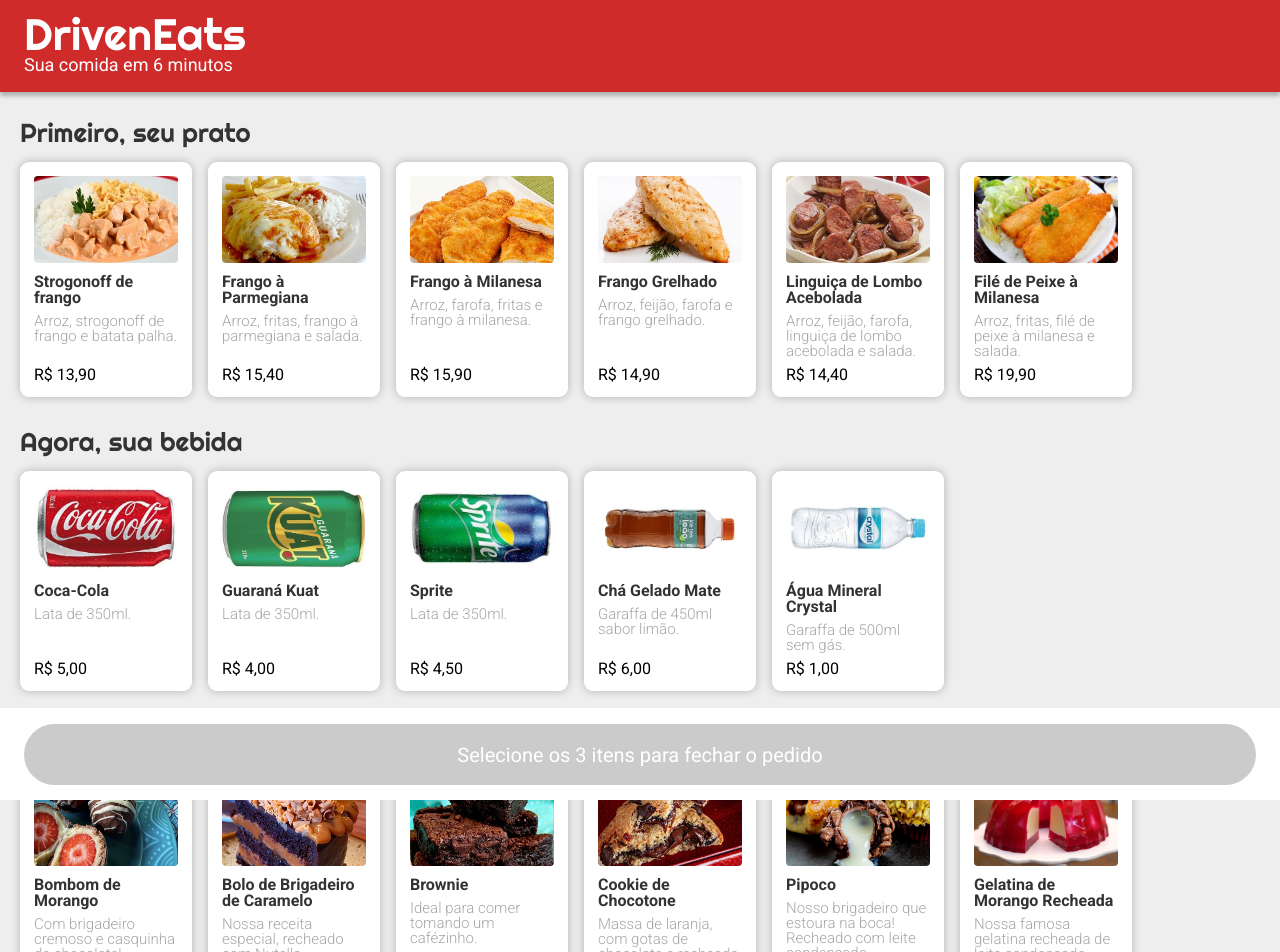
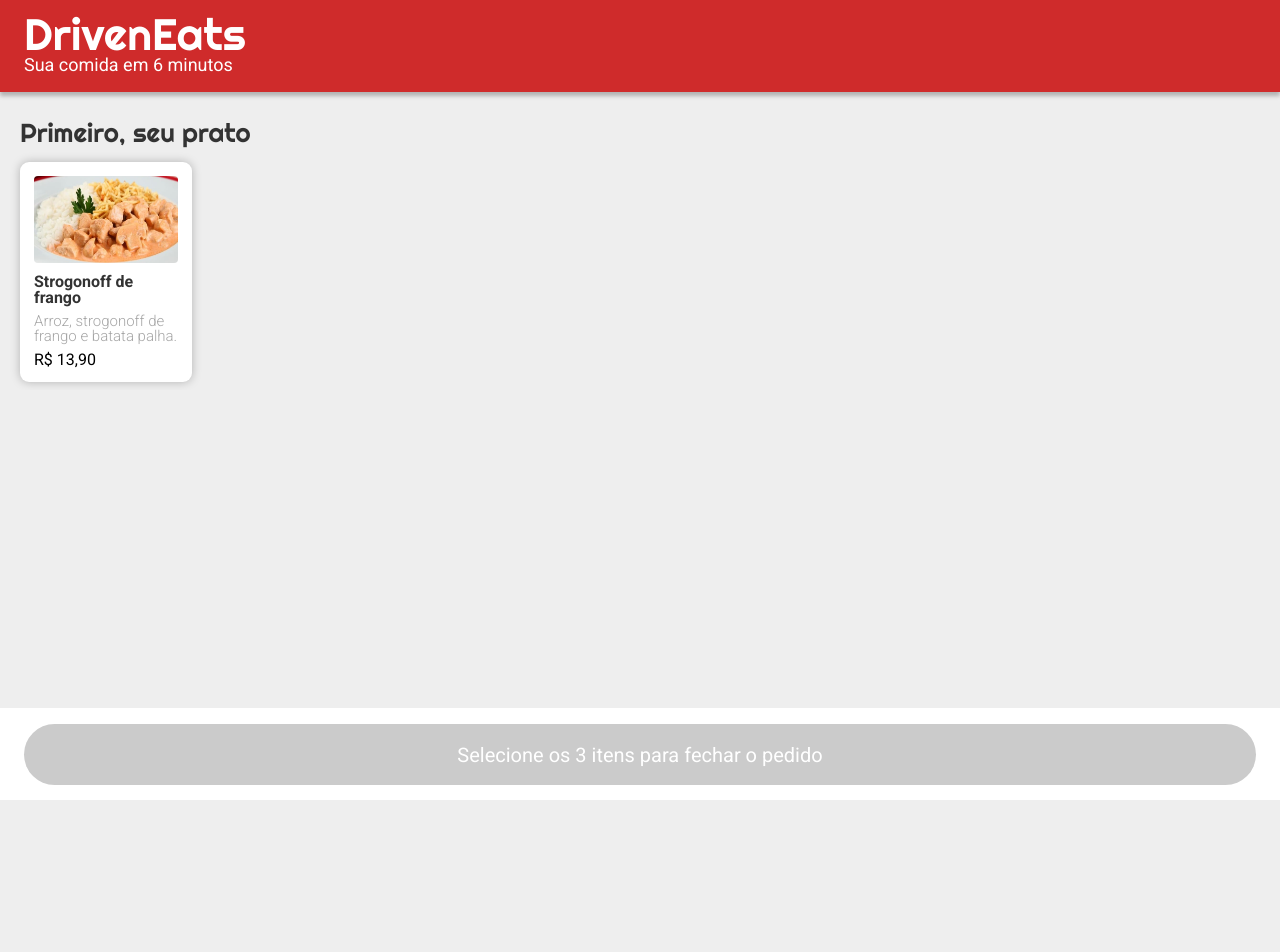
Before and after one commit to gmtorres95/08-DrivenEatsReact, a JavaScript app: page / in a window 1280 px wide. Shown: the top 952 px of the page. After the commit the page ends 800 px from the top, so only its background shows below. Built offline with nearby package versions, Linux system fonts and the light colour scheme.

Commit message:
Implemented components

```diff
--- a/src/components/App.js
+++ b/src/components/App.js
@@ -1,189 +1,13 @@
+import { Category } from "./Category";
+import { Footer } from "./Footer";
+import { Header } from "./Header";
+
 export default function App () {
     return (
         <div>
-            <div class="top-bar">
-        <h1>DrivenEats</h1>
-        <span>Sua comida em 6 minutos</span>
-    </div>
-    <div class="category">
-        <h2>Primeiro, seu prato</h2>
-        <div class="options dish">
-            <div class="option" onclick="addNewItem(this,'dish')">
-                <div>
-                    <img src="/media/pratos/strogonoff.jpeg" alt="Strogonoff de Frango" />
-                    <h3>Strogonoff de frango</h3>
-                    <p class="description">Arroz, strogonoff de frango e batata palha.</p>
-                </div>
-                <p class="price">R$ 13,90</p>
-                <ion-icon name="checkmark-circle" class="hidden"></ion-icon>
-            </div>
-            <div class="option" onclick="addNewItem(this,'dish')">
-                <div>
-                    <img src="/media/pratos/parmegiana.jpeg" alt="Frango à Parmegiana" />
-                    <h3>Frango à Parmegiana</h3>
-                    <p class="description">Arroz, fritas, frango à parmegiana e salada.</p>
-                </div>
-                <p class="price">R$ 15,40</p>
-                <ion-icon name="checkmark-circle" class="hidden"></ion-icon>
-            </div>
-            <div class="option" onclick="addNewItem(this,'dish')">
-                <div>
-                    <img src="/media/pratos/milanesa.jpeg" alt="Frango à Milanesa" />
-                    <h3>Frango à Milanesa</h3>
-                    <p class="description">Arroz, farofa, fritas e frango à milanesa.</p>
-                </div>
-                <p class="price">R$ 15,90</p>
-                <ion-icon name="checkmark-circle" class="hidden"></ion-icon>
-            </div>
-            <div class="option" onclick="addNewItem(this,'dish')">
-                <div>
-                    <img src="/media/pratos/grelhado.jpeg" alt="Frango Grelhado" />
-                    <h3>Frango Grelhado</h3>
-                    <p class="description">Arroz, feijão, farofa e frango grelhado.</p>
-                </div>
-                <p class="price">R$ 14,90</p>
-                <ion-icon name="checkmark-circle" class="hidden"></ion-icon>
-            </div>
-            <div class="option" onclick="addNewItem(this,'dish')">
-                <div>
-                    <img src="/media/pratos/liguiça.jpeg" alt="Linguiça de Lombo" />
-                    <h3>Linguiça de Lombo Acebolada</h3>
-                    <p class="description">Arroz, feijão, farofa, linguiça de lombo acebolada e salada.</p>
-                </div>
-                <p class="price">R$ 14,40</p>
-                <ion-icon name="checkmark-circle" class="hidden"></ion-icon>
-            </div>
-            <div class="option" onclick="addNewItem(this,'dish')">
-                <div>
-                    <img src="/media/pratos/peixe.jpeg" alt="Peixe à Milanesa" />
-                    <h3>Filé de Peixe à Milanesa</h3>
-                    <p class="description">Arroz, fritas, filé de peixe à milanesa e salada.</p>
-                </div>
-                <p class="price">R$ 19,90</p>
-                <ion-icon name="checkmark-circle" class="hidden"></ion-icon>
-            </div>
-            <div class="dummy"></div>
-        </div>
-    </div>
-    <div class="category">
-        <h2>Agora, sua bebida</h2>
-        <div class="options drink">
-            <div class="option" onclick="addNewItem(this,'drink')">
-                <div>
-                    <img src="/media/bebidas/coca.jpeg" alt="Coca-Cola" />
-                    <h3>Coca-Cola</h3>
-                    <p class="description">Lata de 350ml.</p>
-                </div>
-                <p class="price">R$ 5,00</p>
-                <ion-icon name="checkmark-circle" class="hidden"></ion-icon>
-            </div>
-            <div class="option" onclick="addNewItem(this,'drink')">
-                <div>
-                    <img src="/media/bebidas/kuat.jpeg" alt="Guaraná Kuat" />
-                    <h3>Guaraná Kuat</h3>
-                    <p class="description">Lata de 350ml.</p>
-                </div>
-                <p class="price">R$ 4,00</p>
-                <ion-icon name="checkmark-circle" class="hidden"></ion-icon>
-            </div>
-            <div class="option" onclick="addNewItem(this,'drink')">
-                <div>
-                    <img src="/media/bebidas/sprite.jpeg" alt="Sprite" />
-                    <h3>Sprite</h3>
-                    <p class="description">Lata de 350ml.</p>
-                </div>
-                <p class="price">R$ 4,50</p>
-                <ion-icon name="checkmark-circle" class="hidden"></ion-icon>
-            </div>
-            <div class="option" onclick="addNewItem(this,'drink')">
-                <div>
-                    <img src="/media/bebidas/mate.jpeg" alt="Chá Gelado Mate" />
-                    <h3>Chá Gelado Mate</h3>
-                    <p class="description">Garaffa de 450ml sabor limão.</p>
-                </div>
-                <p class="price">R$ 6,00</p>
-                <ion-icon name="checkmark-circle" class="hidden"></ion-icon>
-            </div>
-            <div class="option" onclick="addNewItem(this,'drink')">
-                <div>
-                    <img src="/media/bebidas/agua.jpeg" alt="Água Mineral" />
-                    <h3>Água Mineral Crystal</h3>
-                    <p class="description">Garaffa de 500ml sem gás.</p>
-                </div>
-                <p class="price">R$ 1,00</p>
-                <ion-icon name="checkmark-circle" class="hidden"></ion-icon>
-            </div>
-            <div class="dummy"></div>
-        </div>
-    </div>
-    <div class="category">
-        <h2>Por fim, sua sobremesa</h2>
-        <div class="options dessert">
-            <div class="option" onclick="addNewItem(this,'dessert')">
-                <div>
-                    <img src="/media/sobremesas/bombom.jpeg" alt="Bombom de Morango" />
-                    <h3>Bombom de Morango</h3>
-                    <p class="description">Com brigadeiro cremoso e casquinha de chocolate!</p>
-                </div>
-                <p class="price">R$ 3,00</p>
-                <ion-icon name="checkmark-circle" class="hidden"></ion-icon>
-            </div>
-            <div class="option" onclick="addNewItem(this,'dessert')">
-                <div>
-                    <img src="/media/sobremesas/bolo.jpeg" alt="Bolo de Brigadeiro de Caramelo" />
-                    <h3>Bolo de Brigadeiro de Caramelo</h3>
-                    <p class="description">Nossa receita especial, recheado com Nutella.</p>
-                </div>
-                <p class="price">R$ 9,00</p>
-                <ion-icon name="checkmark-circle" class="hidden"></ion-icon>
-            </div>
-            <div class="option" onclick="addNewItem(this,'dessert')">
-                <div>
-                    <img src="/media/sobremesas/brownie.jpeg" alt="Brownie" />
-                    <h3>Brownie</h3>
-                    <p class="description">Ideal para comer tomando um cafézinho.</p>
-                </div>
-                <p class="price">R$ 8,00</p>
-                <ion-icon name="checkmark-circle" class="hidden"></ion-icon>
-            </div>
-            <div class="option" onclick="addNewItem(this,'dessert')">
-                <div>
-                    <img src="/media/sobremesas/cookie.jpeg" alt="Cookie de Chocotone" />
-                    <h3>Cookie de Chocotone</h3>
-                    <p class="description">Massa de laranja, com gotas de chocolate e recheado com Nutella!</p>
-                </div>
-                <p class="price">R$ 6,00</p>
-                <ion-icon name="checkmark-circle" class="hidden"></ion-icon>
-            </div>
-            <div class="option" onclick="addNewItem(this,'dessert')">
-                <div>
-                    <img src="/media/sobremesas/pipoco.jpeg" alt="Pipoco" />
-                    <h3>Pipoco</h3>
-                    <p class="description">Nosso brigadeiro que estoura na boca! Recheado com leite condensado.</p>
-                </div>
-                <p class="price">R$ 5,00</p>
-                <ion-icon name="checkmark-circle" class="hidden"></ion-icon>
-            </div>
-            <div class="option" onclick="addNewItem(this,'dessert')">
-                <div>
-                    <img src="/media/sobremesas/gelatina.jpeg" alt="Gelatina de Morango Recheada" />
-                    <h3>Gelatina de Morango Recheada</h3>
-                    <p class="description">Nossa famosa gelatina recheada de leite condensado.</p>
-                </div>
-                <p class="price">R$ 2,50</p>
-                <ion-icon name="checkmark-circle" class="hidden"></ion-icon>
-            </div>
-            <div class="dummy"></div>
-        </div>
-    </div>
-    <div class="bottom-bar">
-        <div class="not-ready">
-            Selecione os 3 itens para fechar o pedido
-        </div>
-        <div class="ready hidden" onclick="toggleCheckout()">
-            Finalizar Pedido
-        </div>
-    </div>
+            <Header />
+            <Footer />
+            <Category />
             <div class="checkout-window hidden">
                 <div class="checkout-box">
                     <span class="confirmation-top">Confirme seu pedido</span>
--- /dev/null
+++ b/src/components/Category.js
@@ -0,0 +1,12 @@
+import { Option } from "./Option";
+
+export function Category() {
+    return (
+        <div class="category">
+            <h2>Primeiro, seu prato</h2>
+            <div class="options dish">
+                <Option />
+            </div>
+        </div>
+    );
+}
--- /dev/null
+++ b/src/components/Footer.js
@@ -0,0 +1,12 @@
+export function Footer() {
+    return (
+        <div class="bottom-bar">
+            <div class="not-ready">
+                Selecione os 3 itens para fechar o pedido
+            </div>
+            <div class="ready hidden" onclick="toggleCheckout()">
+                Finalizar Pedido
+            </div>
+        </div>
+    );
+}
--- /dev/null
+++ b/src/components/Header.js
@@ -0,0 +1,8 @@
+export function Header() {
+    return (
+        <div class="top-bar">
+            <h1>DrivenEats</h1>
+            <span>Sua comida em 6 minutos</span>
+        </div>
+    );
+}
--- /dev/null
+++ b/src/components/Option.js
@@ -0,0 +1,13 @@
+export function Option() {
+    return (
+        <div class="option" onclick="addNewItem(this,'dish')">
+            <div>
+                <img src="/media/pratos/strogonoff.jpeg" alt="Strogonoff de Frango" />
+                <h3>Strogonoff de frango</h3>
+                <p class="description">Arroz, strogonoff de frango e batata palha.</p>
+            </div>
+            <p class="price">R$ 13,90</p>
+            <ion-icon name="checkmark-circle" class="hidden"></ion-icon>
+        </div>
+    );
+}
```
Lines whose indentation alone changed are shown as unchanged.
